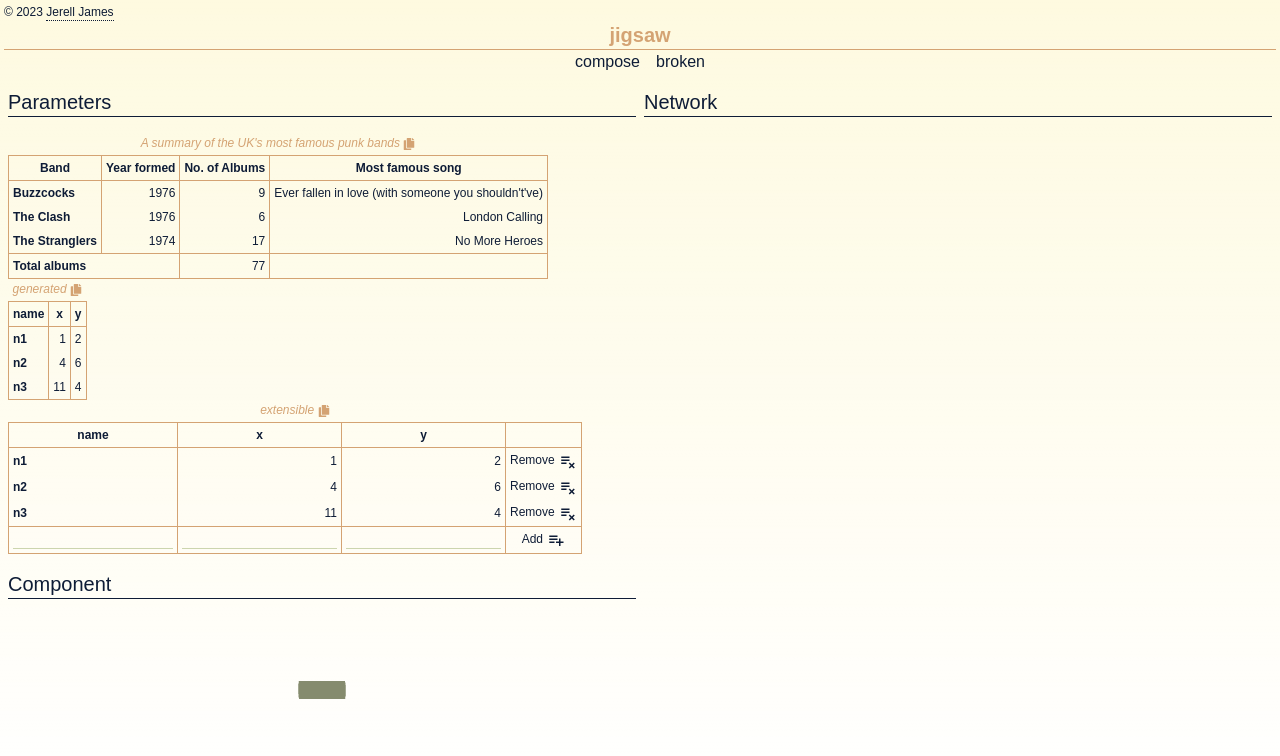
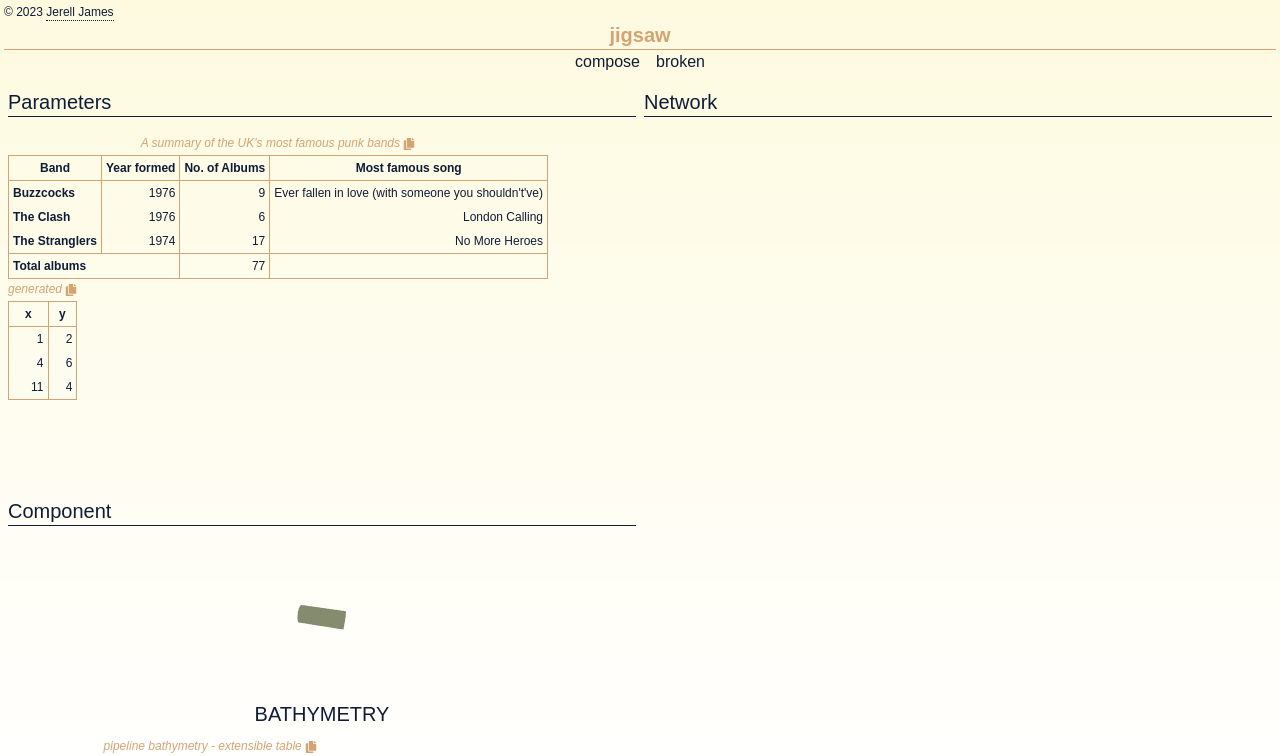
Before and after one commit to Jerell/jigsaw, a Next.js app in the folder frontend/: page /compose in a window 1280 px wide. Shown: the top 756 px of the page. Built offline with nearby package versions, Linux system fonts and the light colour scheme; a web font is replaced by a local one.

Commit message:
table caption nowrap

```diff
--- a/frontend/src/app/compose/page.tsx
+++ b/frontend/src/app/compose/page.tsx
@@ -48,9 +48,9 @@ export const exampleTable = (
 );
 
 const tableData = [
-  { x: 1, y: 2, name: 'n1' },
-  { x: 4, y: 6, name: 'n2' },
-  { x: 11, y: 4, name: 'n3' },
+  { x: 1, y: 2 },
+  { x: 4, y: 6 },
+  { x: 11, y: 4 },
 ];
 
 export default function Compose() {
@@ -59,20 +59,18 @@ export default function Compose() {
       <section>
         <h2>Parameters</h2>
         {exampleTable}
-        <AutoTable data={tableData} rowHeaderKey='name' caption={'generated'} />
-        <ExtensibleTable
-          data={tableData}
-          rowHeaderKey='name'
-          caption={'extensible'}
-        />
+        <AutoTable data={tableData} caption={'generated'} />
       </section>
 
       <section>
         <h2>Component</h2>
         <CylinderScene />
-        <p>some kind of graphic in the space above</p>
-        <p>input fields</p>
-        <p>tabular data</p>
+
+        <h3>Bathymetry</h3>
+        <ExtensibleTable
+          data={tableData}
+          caption={'pipeline bathymetry - extensible table'}
+        />
       </section>
 
       <section className='row-span-2 h-full'>
--- a/frontend/src/components/table/index.tsx
+++ b/frontend/src/components/table/index.tsx
@@ -14,7 +14,7 @@ export default function Table({
 
   return (
     <table ref={tableRef}>
-      <caption className='pb-1'>
+      <caption className='pb-1 whitespace-nowrap'>
         {caption} <CopyTable {...{ tableRef, caption }} />
       </caption>
       {children}
```
